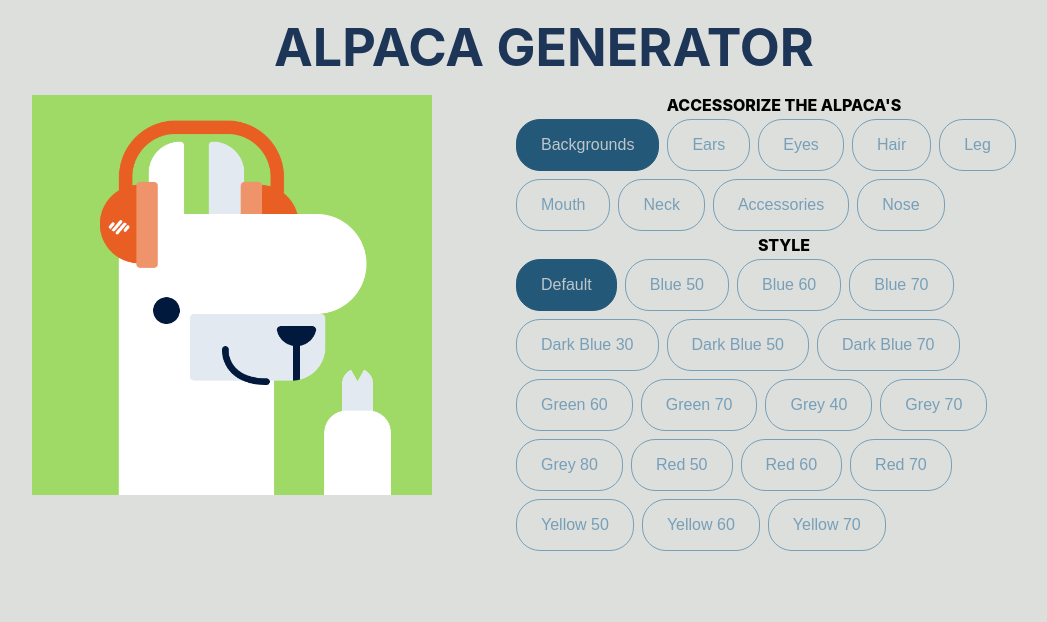
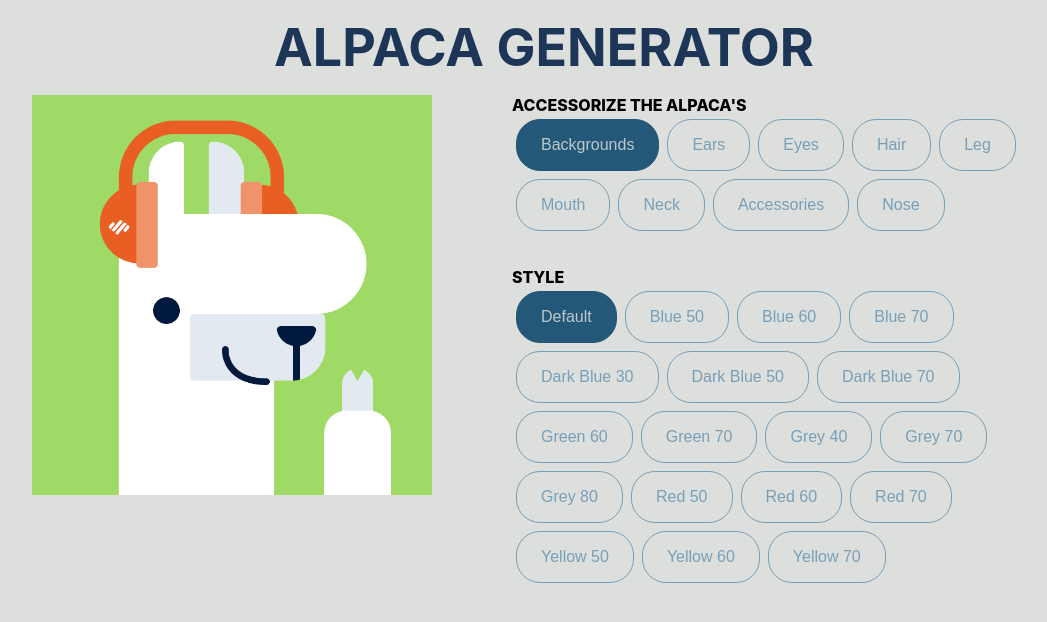
Before and after one commit to rtpascual/alpaca-image-generator, a React (Create React App) app: page / in a window 1280 px wide. Shown: the top 622 px of the page, without its empty margins (96-1143 px from the left). Built offline with nearby package versions, Linux system fonts and the light colour scheme.

Commit message:
UI updates

```diff
--- a/public/index.html
+++ b/public/index.html
@@ -5,10 +5,7 @@
     <link rel="icon" href="%PUBLIC_URL%/favicon.ico" />
     <meta name="viewport" content="width=device-width, initial-scale=1" />
     <meta name="theme-color" content="#000000" />
-    <meta
-      name="description"
-      content="Web site created using create-react-app"
-    />
+    <meta name="description" content="Alpaca image generator" />
     <link rel="apple-touch-icon" href="%PUBLIC_URL%/logo192.png" />
     <!--
       manifest.json provides metadata used when your web app is installed on a
@@ -24,7 +21,7 @@
       work correctly both with client-side routing and a non-root public URL.
       Learn how to configure a non-root public URL by running `npm run build`.
     -->
-    <title>React App</title>
+    <title>Alpaca Image Generator</title>
   </head>
   <body>
     <noscript>You need to enable JavaScript to run this app.</noscript>
--- a/src/App.css
+++ b/src/App.css
@@ -18,6 +18,5 @@
 
 .App-main {
   display: flex;
-  justify-content: space-between;
   width: 100%;
 }
--- a/src/App.js
+++ b/src/App.js
@@ -1,4 +1,3 @@
-import logo from "./logo.svg";
 import "./App.css";
 import Alpaca from "./components/Alpaca";
 
--- a/src/components/Alpaca.css
+++ b/src/components/Alpaca.css
@@ -6,6 +6,11 @@ main {
 
 .Container {
   margin-left: 5rem;
+  text-align: left;
+}
+
+.Container > div {
+  margin-bottom: 2rem;
 }
 
 .Container span {
```
Also changed, not shown: src/logo.svg (deleted), 1 other file (tests, documents, lock files or other folders).
